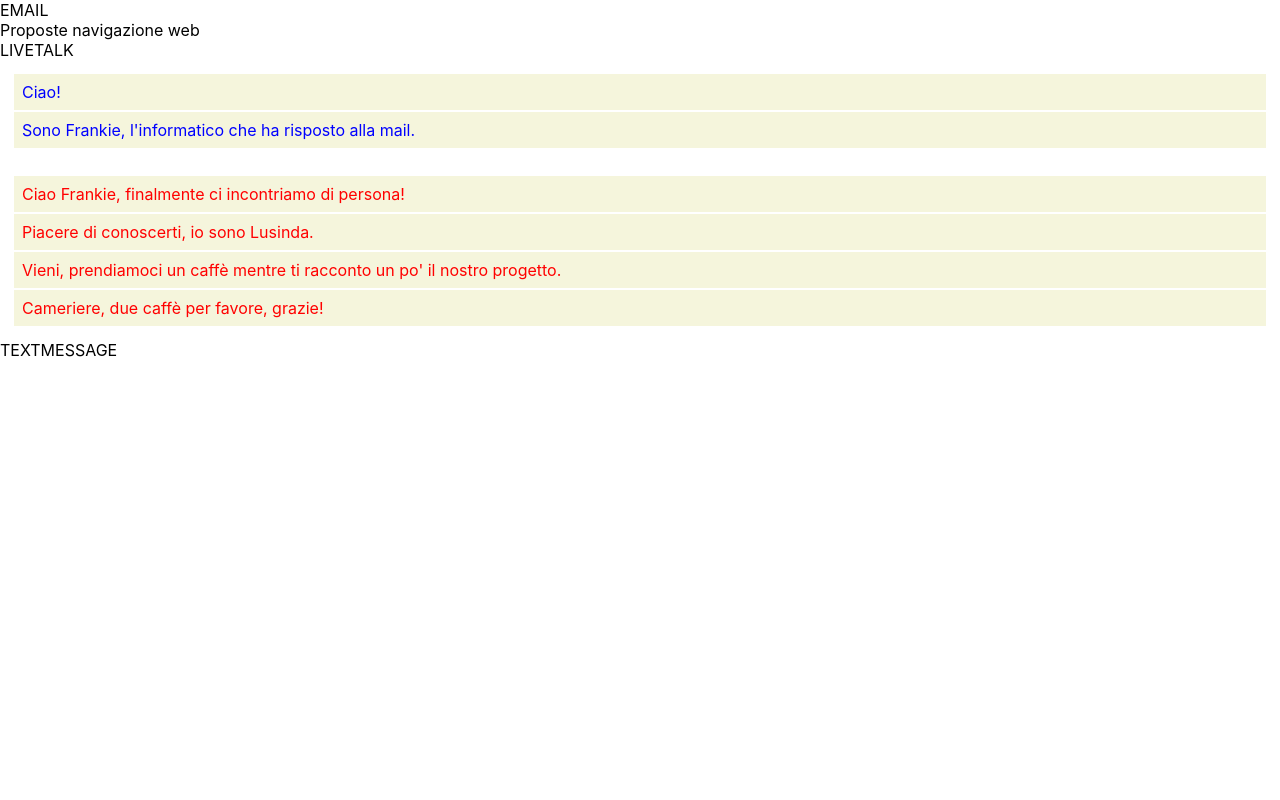
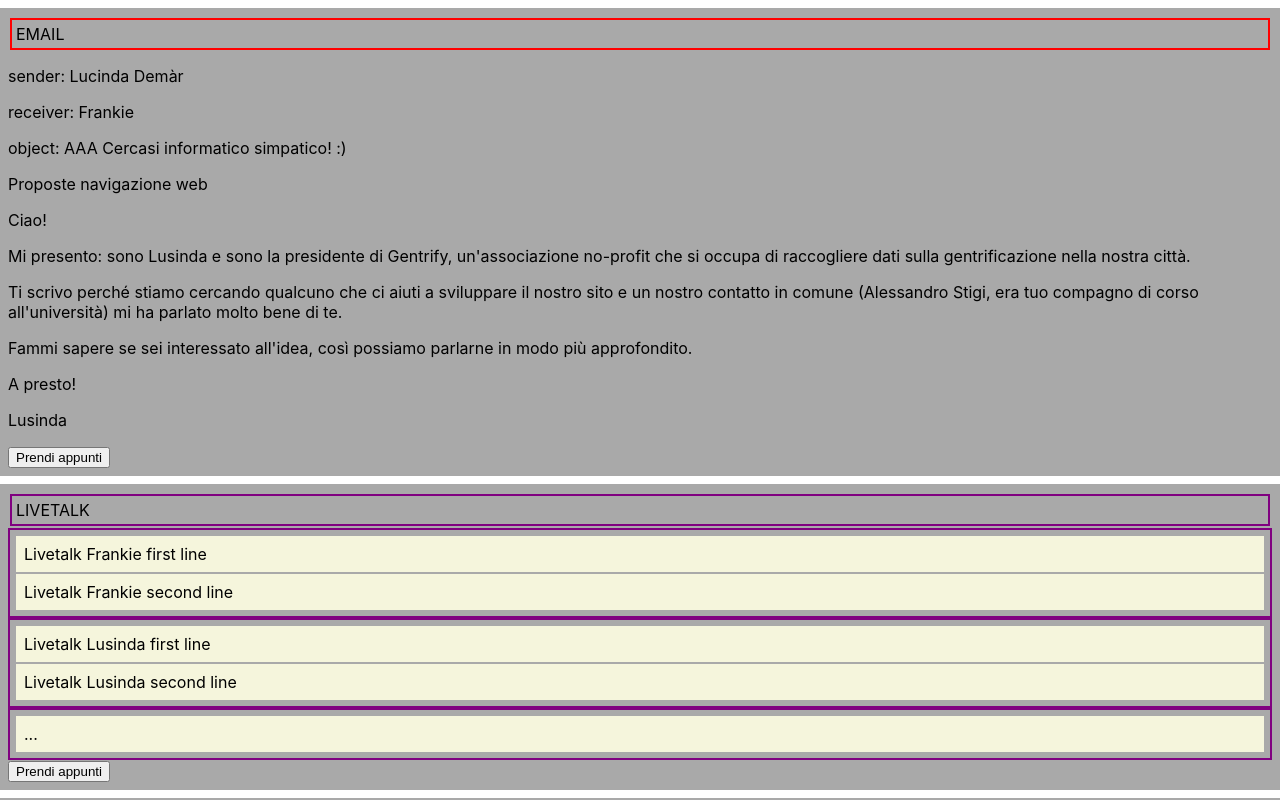
Before and after one commit to FrankieBortot/last-words-react, a React (Create React App) app: page / in a window 1280 px wide. Shown: the top 800 px of the page. Built offline with nearby package versions, Linux system fonts and the light colour scheme.

Commit message:
Main components done

```diff
--- a/src/App.css
+++ b/src/App.css
@@ -14,3 +14,29 @@
     display: block;
     padding: 8px
 }
+
+.section {
+    background-color: darkgrey;
+    padding: 8px;
+    margin-top: 8px
+}
+
+.section-header {
+    margin: 2px
+}
+
+.text-messages {
+    border: 2px solid blue ;
+    padding: 4px;
+    font-size: 24px
+}
+
+.e-mail {
+    border: 2px solid red ;
+    padding: 4px;
+}
+
+.live-talk {
+    border: 2px solid purple ;
+    padding: 4px;
+}
--- a/src/App.js
+++ b/src/App.js
@@ -1,6 +1,5 @@
 import './App.css';
 import {intro} from './conversations/intro.js';
-
 
 function App() {
 
@@ -14,49 +13,33 @@ function App() {
   );
 }
 
+
 function Section({sectionContent}) {
 
-  function SectionHeader ({title}) {
-    return <div className="section-header">{title}</div>
+  function SectionHeader ({type, title}) {
+    return (
+      <div className={"section-header " + type}>
+        {title}
+      </div>
+    )
   }
 
-  if (sectionContent.type === "e-mail") {
-    return (<>
-    <SectionHeader title={sectionContent.title}/>
-    <EMail emailContent={sectionContent} />
-    </>)
-  }
+  const mainContent = (
+    sectionContent.type === "live-talk" ? <LiveTalk className="live-talk" talkContent={sectionContent} />:
+    sectionContent.type === "text-messages" ? <TextMessages className="text-messages" textContent={sectionContent} />:
+    <EMail className="e-mail" emailContent={sectionContent} />
+  )
 
-  if ((sectionContent.type === "liveTalk")) {
-    return (<>
-      <SectionHeader title={sectionContent.title}/>
-      <LiveTalk talkContent={sectionContent} />
-      </>)
-  }
-
-  if ((sectionContent.type === "textMessages")) {
-    return (<>
-      <SectionHeader title={sectionContent.title}/>
-      <TextMessages textContent={sectionContent} />
-      </>)
-  }
+  return (
+    <div className="section">
+      <SectionHeader type={sectionContent.type} title={sectionContent.title} />
+      {mainContent}
+      <button>{sectionContent.action}</button>
+    </div>
+  )
 
 }
 
-function LiveTalk({talkContent}) {
-const talkBubbles = talkContent.body.map((bubbleGroup) => {
-
-  if (bubbleGroup.speaker === "Frankie") {
-
-    const lines = bubbleGroup.lines.map((line) => <TalkBubble bubbleText={line} /> );
-
-    return <div className='Frankie'>{lines}</div>
-  } else if (bubbleGroup.speaker === "Lusinda") {
-
-    const lines = bubbleGroup.lines.map((line) => <TalkBubble bubbleText={line} /> );
-
-    return <div className='Lusinda'>{lines}</div>
-  } } );
 
 function TalkBubble ({bubbleText}) {
   return (
@@ -65,73 +48,81 @@ const talkBubbles = talkContent.body.map((bubbleGroup) => {
   )
 }
 
-  return <>{talkBubbles}</>
+function LiveTalk({talkContent}) {
+
+  const conversation = talkContent.body.map((bubbleGroup) => {
+
+    const lines = bubbleGroup.lines.map((line) => <TalkBubble bubbleText={line} /> );
+
+    return (
+      <div className="live-talk">
+        {lines}
+      </div>
+    )
+  } )
+
+  return <>{conversation}</>
 }
 
-// function LiveTalk({talkContent}) {
-//   const talkBubbles = talkContent.body.map((bubbleGroup) =>
-//     {  if (bubbleGroup.speaker === "Frankie") {
+function TextMessages({textContent}) {
 
-//       const lines = bubbleGroup.lines.map((line) =>
-//         <TalkBubble bubbleText={line} /> );
-//        <div className='Frankie'>{bubbleGroup}</div>
-//        } else if (bubbleGroup.speaker === "Lusinda") {
-//       <div className='Lusinda'>
-//         <TalkBubble bubbleText={bubbleGroup.bubbles}/>
-//       </div>
-//       }
-//     }
-//     );
+  const conversation = textContent.body.map((bubbleGroup) => {
 
-//     function TalkBubble ({bubbleText}) {
-//       return (
-//         <div className="bubble">
-//           {bubbleText}
-//         </div>
-//       )
-//     }
+    if (bubbleGroup.speaker === "Frankie") {
+      const lines = bubbleGroup.lines.map((line) => <TalkBubble bubbleText={line} /> );
+      return (
+        <div className='text-messages Frankie'>
+          {lines}
+        </div>
+      )
 
-//     return <>{talkBubbles}</>
-//   }
+    } else if (bubbleGroup.speaker === "Lusinda") {
+      const lines = bubbleGroup.lines.map((line) => <TalkBubble bubbleText={line} /> );
+      return (
+        <div className='text-messages Lusinda'>
+          {lines}
+        </div>
+      )
 
-function TextMessages() {
+    }
+  } );
 
+  return <>{conversation}</>
 }
 
 
 function EMail({emailContent}) {
-  // const emailBody = emailContent.body.map((line) =>
-  // <p>{line}</p>);
 
-  function EMailHeader () {
+  const emailBody = emailContent.body.map((line) =>
+  <p>{line}</p>);
 
+  function EMailHeader ({headerContent}) {
+
+    return(
+      <div className='email-header'>
+        <p>sender: {headerContent.sender}</p>
+        <p>receiver: {headerContent.receiver}</p>
+        <p>object: {headerContent.object}</p>
+      </div>
+    )
   }
 
-  function EMailBody ({attachment}, {body}) {
-
+  function EMailBody ({attachment, body}) {
     return (
       <>
-    <div>{attachment}</div>
-    <div>{body}</div>
+      {attachment}
+      {body}
       </>
     )
   }
 
   return (
     <div>
-      <EMailHeader />
-      <EMailBody attachment={emailContent.attachment} body={emailContent.body} />
+      <EMailHeader headerContent={emailContent} />
+      <EMailBody attachment={emailContent.attachment} body={emailBody} />
     </div>
   )
-
 }
-
-// function EMail({content}) {
-//   const emailBody = content.body.map((line) =>
-//   <p>{line}</p>);
-
-//   return <>{emailBody}</>;
-// }
 
 
 
--- a/src/conversations/intro.js
+++ b/src/conversations/intro.js
@@ -1,39 +1,58 @@
-export const intro = [ {
+export const intro = [
+    {
     "title": "EMAIL",
     "type": "e-mail",
     "sender": "Lucinda Demàr",
     "receiver": "Frankie",
     "object": "AAA Cercasi informatico simpatico! :)",
     "attachment": "Proposte navigazione web",
-    // "body": [
-    //     "Ciao!",
-    //     "Mi presento: sono Lusinda e sono la presidente di Gentrify, un'associazione no-profit che si occupa di raccogliere dati sulla gentrificazione nella nostra città.",
-    //     "Ti scrivo perché stiamo cercando qualcuno che ci aiuti a sviluppare il nostro sito e un nostro contatto in comune (Alessandro Stigi, era tuo compagno di corso all'università) mi ha parlato molto bene di te.",
-    //     "Fammi sapere se sei interessato all'idea, così possiamo parlarne in modo più approfondito.",
-    //     "A presto!",
-    //     "Lusinda"],
-    "body": "email body",
+    "body": [
+        "Ciao!",
+        "Mi presento: sono Lusinda e sono la presidente di Gentrify, un'associazione no-profit che si occupa di raccogliere dati sulla gentrificazione nella nostra città.",
+        "Ti scrivo perché stiamo cercando qualcuno che ci aiuti a sviluppare il nostro sito e un nostro contatto in comune (Alessandro Stigi, era tuo compagno di corso all'università) mi ha parlato molto bene di te.",
+        "Fammi sapere se sei interessato all'idea, così possiamo parlarne in modo più approfondito.",
+        "A presto!",
+        "Lusinda"],
     "action": "Prendi appunti"
     },
 
     {
     "title": "LIVETALK",
-    "type": "liveTalk",
+    "type": "live-talk",
     "body": [ {
         "speaker": "Frankie",
         "lines": [
-            "Ciao!",
-            "Sono Frankie, l'informatico che ha risposto alla mail."
+            "Livetalk Frankie first line",
+            "Livetalk Frankie second line"
         ] }, {
         "speaker": "Lusinda",
         "lines": [
-            "Ciao Frankie, finalmente ci incontriamo di persona!",
-            "Piacere di conoscerti, io sono Lusinda.",
-            "Vieni, prendiamoci un caffè mentre ti racconto un po' il nostro progetto.",
-            "Cameriere, due caffè per favore, grazie!"
+            "Livetalk Lusinda first line",
+            "Livetalk Lusinda second line"
             ] }, {
         "speaker": "none",
-        "lines": "..."
+        "lines": ["..."]
+        }
+    ],
+    "action": "Prendi appunti"
+    },
+
+    {
+    "title": "LIVETALK",
+    "type": "live-talk",
+    "body": [ {
+        "speaker": "Frankie",
+        "lines": [
+            "Livetalk Frankie first line",
+            "Livetalk Frankie second line"
+        ] }, {
+        "speaker": "Lusinda",
+        "lines": [
+            "Livetalk Lusinda first line",
+            "Livetalk Lusinda second line"
+            ] }, {
+        "speaker": "none",
+        "lines": ["..."]
         }
     ],
     "action": "Prendi appunti"
@@ -41,22 +60,20 @@ export const intro = [ {
 
     {
     "title": "TEXTMESSAGE",
-    "type": "textMessages",
+    "type": "text-messages",
+    "isOnline": "true",
     "body": [ {
         "speaker": "Frankie",
         "lines": [
-            "Ciao!",
-            "Sono Frankie, l'informatico che ha risposto alla mail."
+            "TextMessages Frankie first line",
+            "TextMessages Frankie second line"
         ] }, {
         "speaker": "Lusinda",
         "lines": [
-            "Ciao Frankie, finalmente ci incontriamo di persona!",
-            "Piacere di conoscerti, io sono Lusinda.",
-            "Vieni, prendiamoci un caffè mentre ti racconto un po' il nostro progetto.",
-            "Cameriere, due caffè per favore, grazie!"
+            "TextMessages Lusinda first line",
+            "TextMessages Lusinda second line"
             ] }, {
-        "speaker": "none",
-        "lines": "..."
+        "lines": ["..."]
         }
     ],
     "action": "Prendi appunti"
```
Lines whose indentation alone changed are shown as unchanged.
